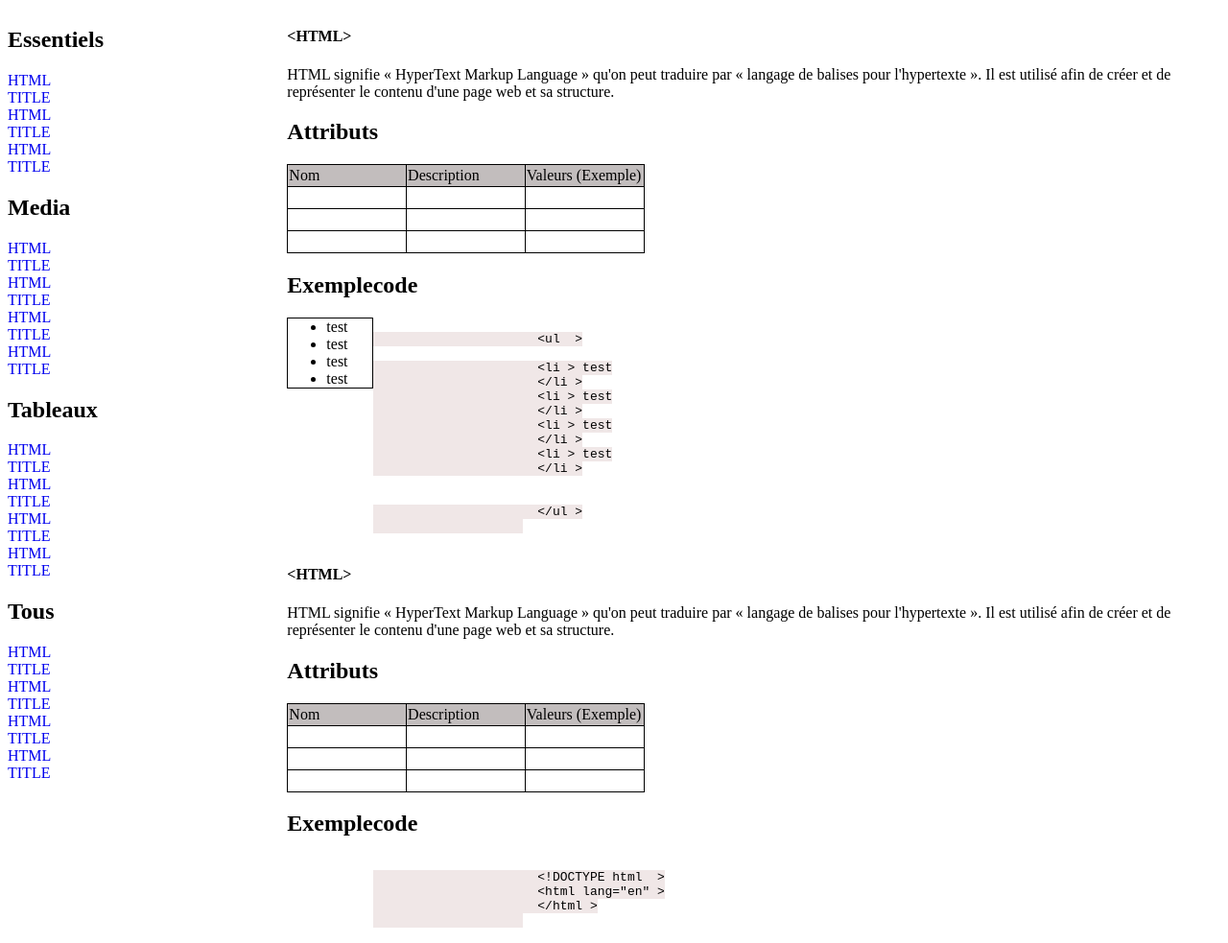
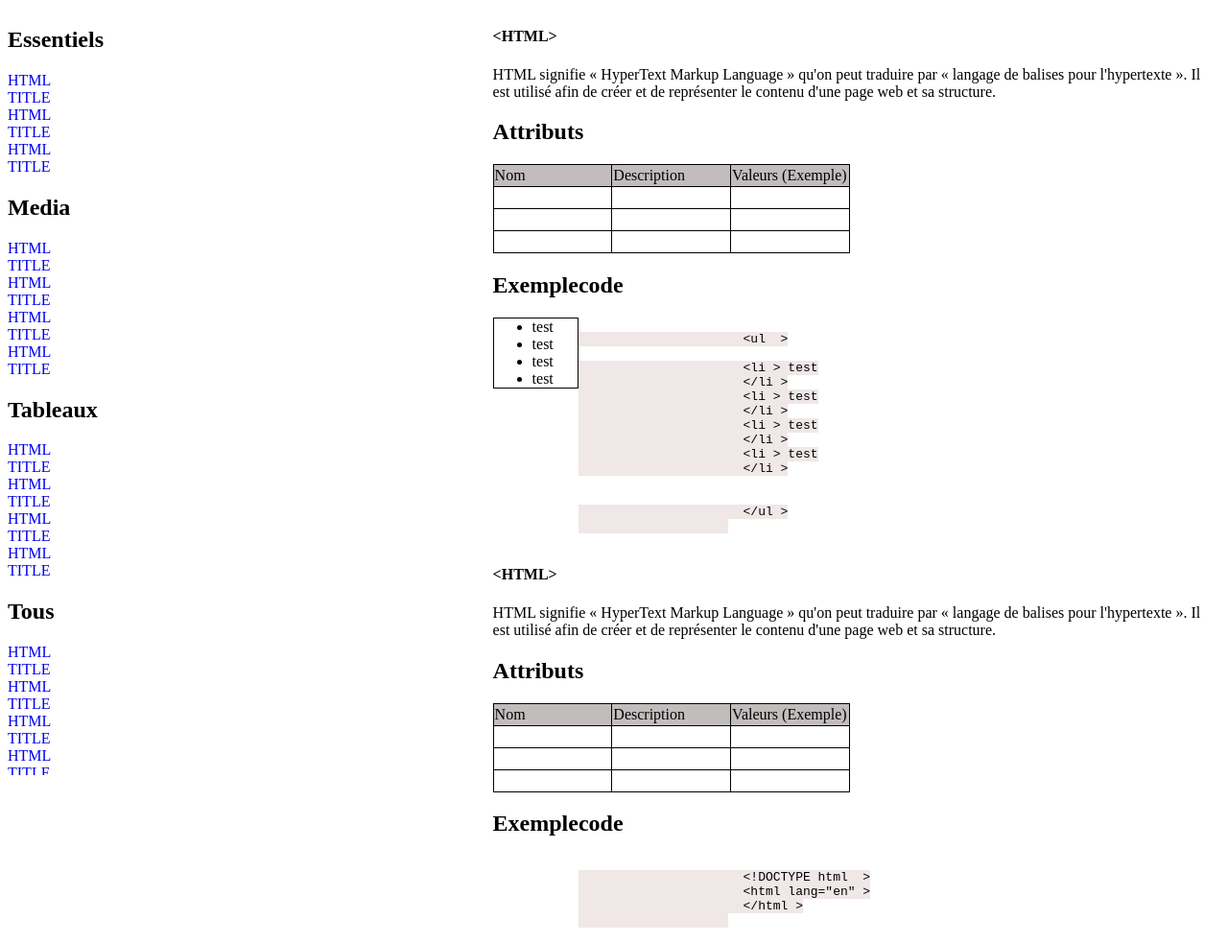
Before and after one commit to karimsekri/integration_wireframe, a plain HTML site: page index.html in a window 1280 px wide. Shown: the top 983 px of the page at 96% size. Drawn offline with Linux system fonts and the light colour scheme.

Commit message:
position scrollbar de gauche fixed

```diff
--- a/stylesheet.css
+++ b/stylesheet.css
@@ -9,6 +9,8 @@
     overflow-y: scroll;
     overflow-x: hidden;
     width: 30%;
+    position: fixed;
+    height: 100%;
 
 
 }
@@ -37,6 +39,7 @@ a{
 #description_droite{
     display: flex;
     flex-direction: column;
+    margin-left: 40%;
 }
 
 tr:first-child{
```
